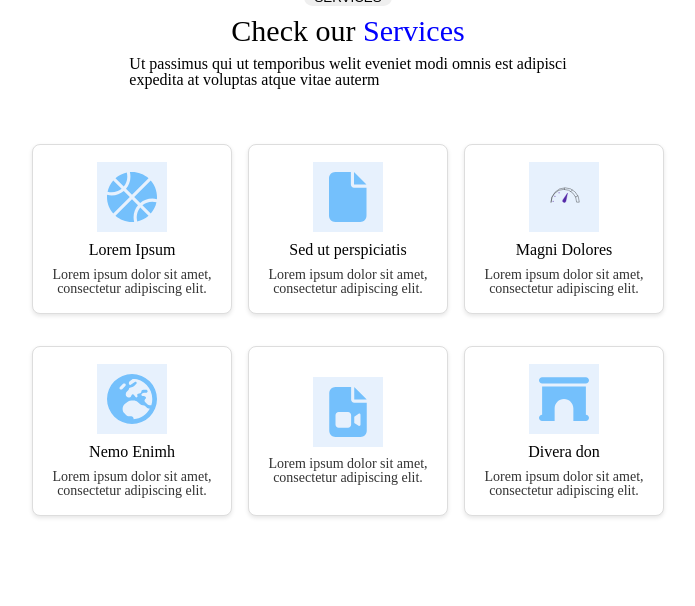
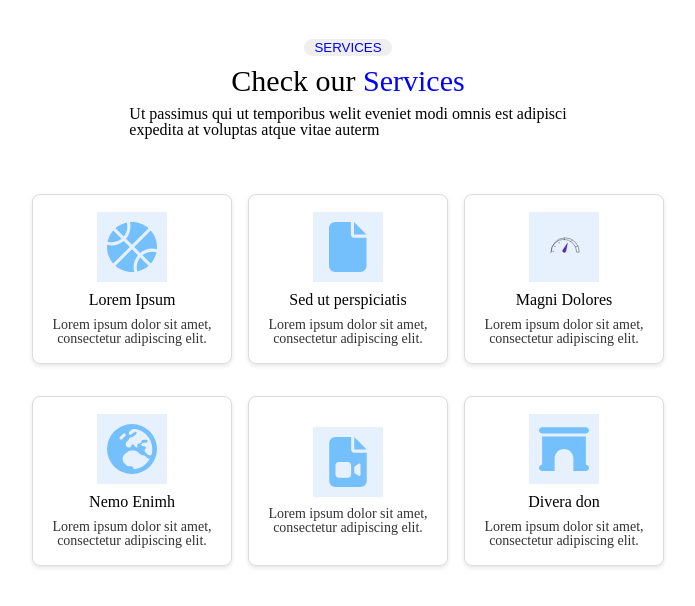
Before and after one commit to AlexandreTheDwarf/Molengeek-Projet_Sass_Alexandre_Jordan, a plain HTML site: page index.html in a window 1280 px wide. Shown: the whole page, without its empty margins (292-987 px from the left). Drawn offline with Linux system fonts and the light colour scheme.

Commit message:
add color button

```diff
--- a/public/scss/layouts/_checkServices.scss
+++ b/public/scss/layouts/_checkServices.scss
@@ -6,6 +6,7 @@
   flex-direction: column;
   justify-content: center;
   align-items: center;
+  margin-top: 50px;
 
   #titre {
     margin-bottom: 40px;
@@ -19,6 +20,7 @@
       width: 20%;
       border-radius: 30px;
       border: #ffffff;
+      color: blue;
     }
 
     h1 {
```
Also changed, not shown: public/css/style.css, 1 other file.
